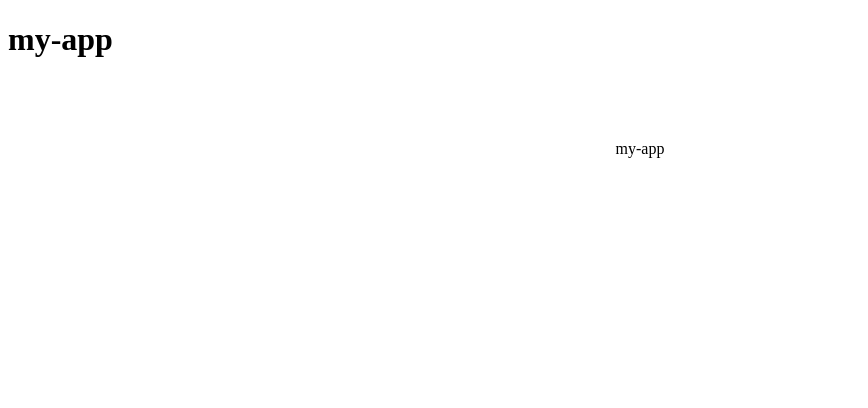
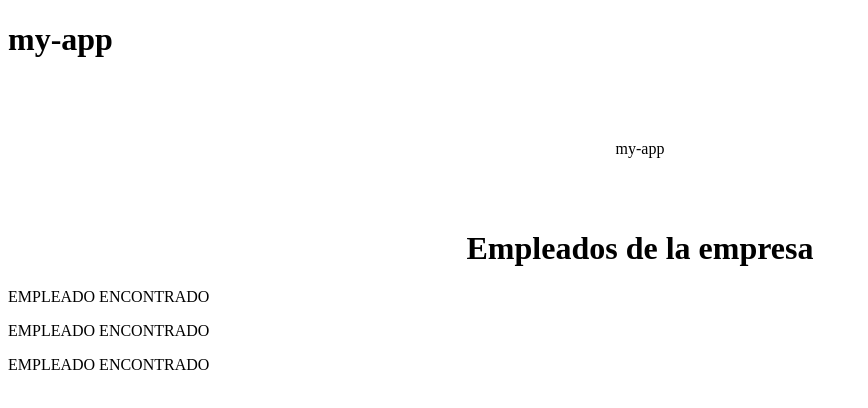
Before and after one commit to jdlopez-dev/my-app, an Angular app: page / in a window 1280 px wide. Shown: the top 408 px of the page, without its empty margins (0-868 px from the left). Built offline with nearby package versions, Linux system fonts and the light colour scheme.

Commit message:
[ CP05 ] - Componentes. Vídeo 5

```diff
--- a/src/app/app.component.html
+++ b/src/app/app.component.html
@@ -3,3 +3,7 @@
 <div class="content">
     <span>{{title}}</span>
 </div>
+
+<br>
+
+<app-empleados></app-empleados>
--- a/src/app/app.module.ts
+++ b/src/app/app.module.ts
@@ -2,10 +2,13 @@
 import { BrowserModule } from '@angular/platform-browser';
 
 import { AppComponent } from './app.component';
+import { EmpleadoComponent } from './empleado/empleado.component';
+import { EmpleadosComponent } from './empleados/empleados.component';
+
 
 @NgModule({
   declarations: [
-    AppComponent
+    AppComponent, EmpleadoComponent,EmpleadosComponent
   ],
   imports: [
     BrowserModule
--- /dev/null
+++ b/src/app/empleado/empleado.component.html
@@ -0,0 +1 @@
+<p>EMPLEADO ENCONTRADO</p>
--- /dev/null
+++ b/src/app/empleado/empleado.component.ts
@@ -0,0 +1,14 @@
+import { Component, OnInit } from '@angular/core';
+
+@Component({
+  selector: 'app-empleado',
+  templateUrl: './empleado.component.html',
+  styleUrls: ['./empleado.component.css']
+})
+export class EmpleadoComponent implements OnInit {
+
+  constructor() { }
+
+  ngOnInit(): void {
+  }
+}
--- /dev/null
+++ b/src/app/empleados/empleados.component.css
@@ -0,0 +1,3 @@
+h1{
+    text-align: center;
+}
--- /dev/null
+++ b/src/app/empleados/empleados.component.html
@@ -0,0 +1,4 @@
+<h1>Empleados de la empresa </h1>
+<app-empleado></app-empleado>
+<app-empleado></app-empleado>
+<app-empleado></app-empleado>
```
Also changed, not shown: src/app/empleados/empleados.component.ts (added, +10 -0 lines), src/app/empleado/empleado.component.css (added), 1 other file (tests, documents, lock files or other folders).
